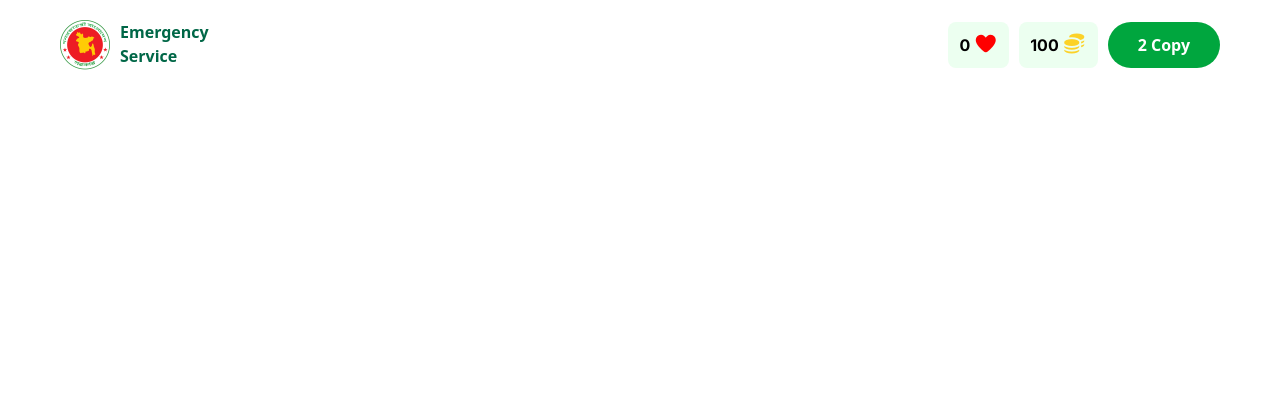
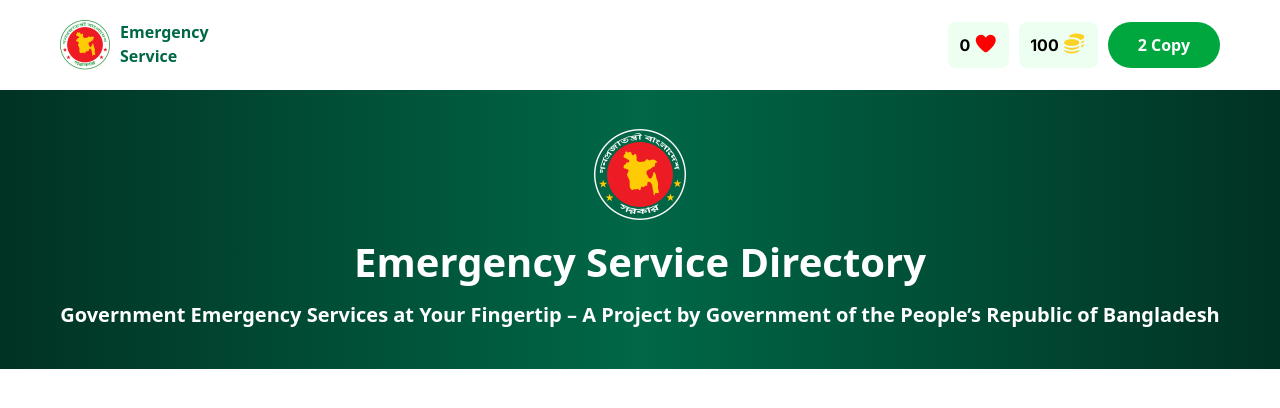
Before and after one commit to parthopauldev/Emergency-Hotline, a plain HTML site: page index.html in a window 1280 px wide. Drawn offline with nearby package versions, Linux system fonts and the light colour scheme; a web font is replaced by a local one.

Commit message:
hero section has been completed

```diff
--- a/index.html
+++ b/index.html
@@ -15,7 +15,7 @@
 </head>
 <body class="font-(family-name: 'Hind Madurai', sans-serif;)">
     <!-- header section -->
-    <header class="max-w[1400px] flex items-center justify-between sm:px-[60px] pt-[20px]">
+    <header class="max-w[1400px] flex items-center justify-between sm:px-[60px] py-[20px]">
         <!-- left side -->
 <div class="flex gap-[10px]">
     <div class="logo w-[50px] h-[50px]">
@@ -29,7 +29,7 @@
 <!-- right side -->
 <div class="flex gap-[10px] ">
     <!-- love -->
-    <div class="flex gap-[3px]  p-[11px] rounded-[8px] bg-[#41FF6B19]">
+    <div class="flex gap-[3px]  p-[11px] rounded-[8px]  bg-[#41FF6B19]">
 <p class="font-[inter] font-bold">0</p>
 <a href=""><i class="fa-solid fa-heart text-[red] text-[20px]"  ></i></a>
 
@@ -46,6 +46,19 @@
 
 </div>
     </header>
+    <main>
+        <!-- hero section  -->
+         <div class="hero text-center bg-[linear-gradient(90deg,#013223_0%,#006747_50%,#013223_100%)] py-[39px] flex flex-col items-center">
+          <div class="text-center w-[92px] h-[92px] mb-[11px] ">
+            <img class="block" src="assets/logo-dark.png" alt="">
 
+          </div>
+          <h1 class="text-[white] text-[40px] font-bold mb-[8px] ">
+            Emergency Service Directory
+
+          </h1>
+          <p class="text-[white] text-[20px] font-semibold">Government Emergency Services at Your Fingertip – A Project by  Government of the People’s Republic of Bangladesh</p>
+         </div>
+    </main>
 </body>
 </html>
```
